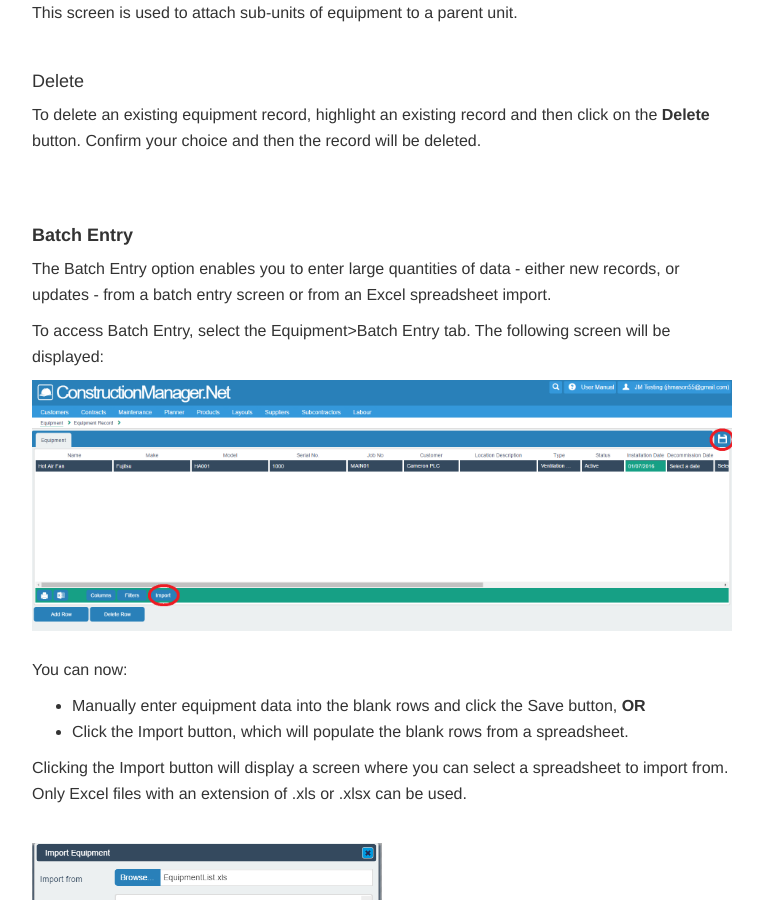
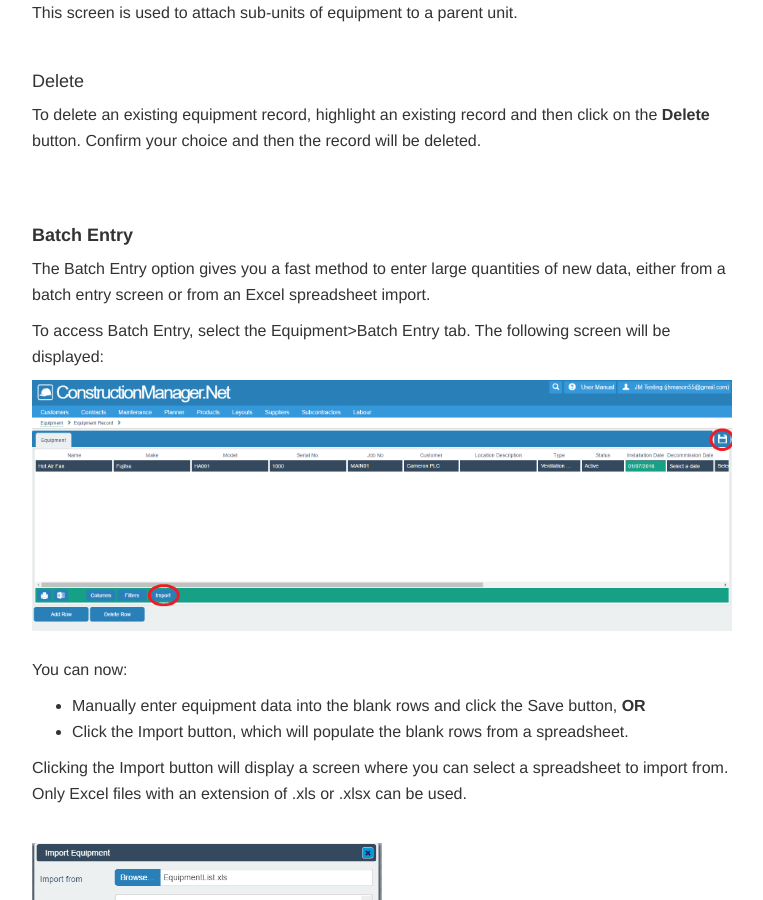
Before and after one commit to JNCSolutions/ConstructionManagerDocs, a Jekyll site: the page built from maintenance.html, in a window 1280 px wide and 900 px high, scrolled down 18586 px. Shown: the whole window, without its empty margins (258-1021 px from the left). Built offline with Jekyll 4.4.1, drawn with Linux system fonts in a browser that asks for light colours.

Commit message:
Update maintenance.html

```diff
--- a/maintenance.html
+++ b/maintenance.html
@@ -446,8 +446,8 @@ title: Maintenance
       <br> <br>
 
       <h4 id="equipment-batch-entry"><b>Batch Entry</b></h4>
-      <p>The Batch Entry option enables you to enter large quantities of data -
-          either new records, or updates - from a batch entry screen or from an Excel spreadsheet import.</p>
+      <p>The Batch Entry option gives you a fast method to enter large quantities of new data,
+          either from a batch entry screen or from an Excel spreadsheet import.</p>
       <p>To access Batch Entry, select the Equipment>Batch Entry tab.
         The following screen will be displayed:</p>
       <img src="img/Maintenance_Equipment_11.PNG" style="width: 100%;">
```
